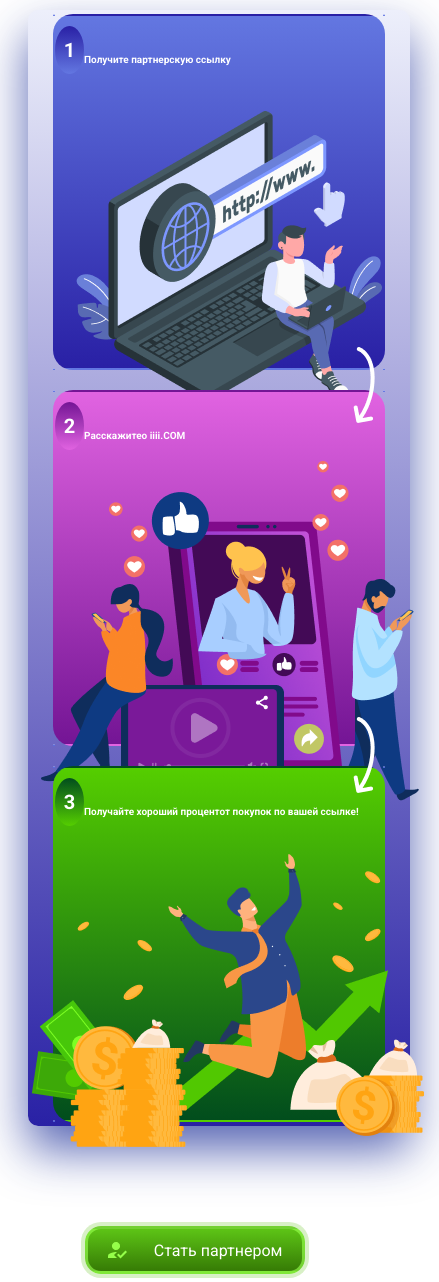
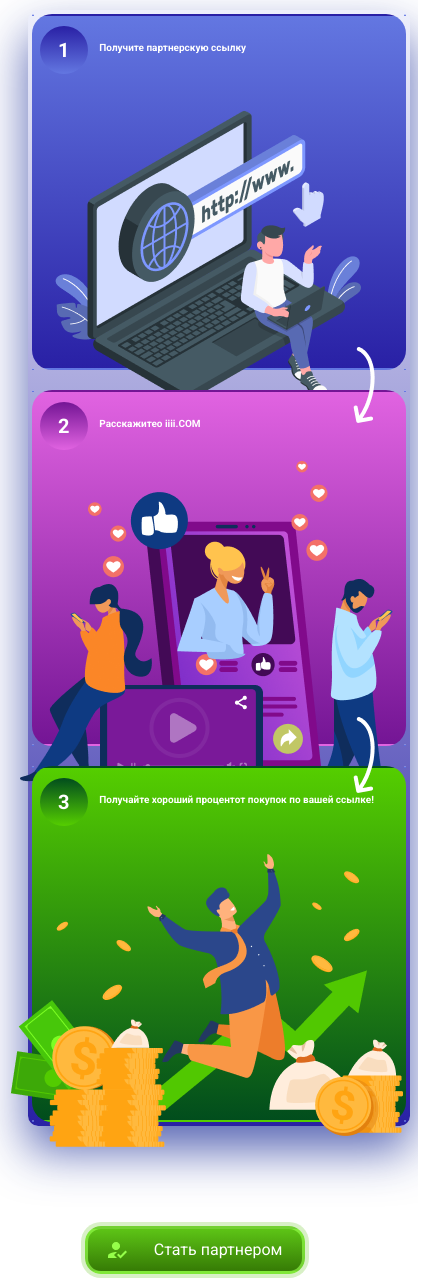
Before and after one commit to EpicZuko/compnents, a React (Create React App) app: page / in a window 390 px wide. Shown: the whole page, 439 px wide, since content can reach past the window. Built offline with nearby package versions, Linux system fonts and the light colour scheme.

Commit message:
creared scsss

```diff
--- a/src/index.scss
+++ b/src/index.scss
@@ -1,10 +1,11 @@
 @import url("https://fonts.googleapis.com/css2?family=Roboto:ital,wght@0,100;0,300;0,400;0,500;0,700;0,900;1,100;1,300;1,400;1,500;1,700;1,900&display=swap");
-
 @mixin cardTs($bcColor) {
   width: 419px;
   height: 352px;
   gap: 0px;
   border-radius: 20px;
+  border: 2px 0px 0px 0px;
+  opacity: 0px;
   background: $bcColor;
   border: 2px solid;
   border-image-source: linear-gradient(
@@ -13,33 +14,29 @@
     #475fdf 100%
   );
   @media (max-width: 777px) {
-    width: 328px;
+    width: 400px;
     height: 352px;
   }
 }
-
 @mixin flexContainer($justify: center) {
   display: flex;
   justify-content: $justify;
   align-items: center;
 }
-
 @mixin bcCircle($background) {
   width: 48px;
   height: 48px;
   gap: 0px;
+  opacity: 0px;
   border-radius: 50%;
   background: $background;
   font-family: Roboto;
   font-size: 20px;
   font-weight: bold;
   margin-bottom: 20px;
+  box-sizing: border-box;
   color: #fff;
-  display: flex;
-  align-items: center;
-  justify-content: center;
 }
-
 @mixin bcImg() {
   width: 419px;
   height: 320px;
@@ -49,12 +46,13 @@
     width: 328px;
     height: 320px;
     padding: 15px 12.01px 15.06px 10.66px;
+    gap: 0px;
+    opacity: 0px;
     display: flex;
     align-items: center;
     justify-content: center;
   }
 }
-
 @mixin arrow() {
   position: relative;
   top: -260px;
@@ -63,7 +61,6 @@
     display: none;
   }
 }
-
 @mixin arrowmedia($top) {
   @media (max-width: 777px) {
     position: absolute;
@@ -71,7 +68,6 @@
     left: 345px;
   }
 }
-
 .container {
   @include flexContainer(space-around);
   margin: 100px auto;
@@ -94,17 +90,14 @@
     margin-left: 20px;
   }
 }
-
 .card:nth-child(1) {
   @include cardTs(linear-gradient(180deg, #6377e1 0%, #2920a5 100%));
 }
-
 .card:nth-child(2) {
   @include cardTs(linear-gradient(180deg, #e163e1 0%, #741595 100%));
   margin-top: 20px;
   margin-bottom: 20px;
 }
-
 .card:nth-child(3) {
   @include cardTs(linear-gradient(180deg, #55ce00 0%, #014d1d 100%));
 }
@@ -115,49 +108,59 @@
     margin-top: 10px;
   }
 }
-
 .circle-1 {
+  @include flexContainer(center);
   @include bcCircle(linear-gradient(180deg, #2920a5 0%, #6377e1 100%));
 }
-
 .circle-2 {
+  @include flexContainer(center);
   @include bcCircle(linear-gradient(180deg, #741595 0%, #e163e1 100%));
 }
-
 .circle-3 {
+  @include flexContainer(center);
   @include bcCircle(linear-gradient(180deg, #014d1d 0%, #55ce00 100%));
 }
-
 .illustration-1 {
   @include bcImg();
 }
-
 .illustration-2 {
   @include bcImg();
 }
-
+.illustration-2 {
+  @include bcImg();
+}
 .content p {
   width: 299px;
+  height: 48px;
+  gap: 0px;
+  opacity: 0px;
   font-family: Roboto;
   font-size: 20px;
   font-weight: 700;
   line-height: 24px;
   text-align: left;
+  margin-left: 0px;
   color: #fff;
   overflow: hidden;
   @media (max-width: 777px) {
+    font-family: Roboto;
     font-size: 10px;
+    font-weight: 700;
+    line-height: 24px;
+    text-align: left;
+    margin-right: 0px;
   }
 }
-
 .btn {
   @include flexContainer(space-around);
   width: 220px;
   height: 48px;
+  gap: 0px;
   border-radius: 16px;
   font-family: Roboto;
   font-size: 16px;
   font-weight: 400;
+  line-height: 16px;
   text-align: center;
   background: linear-gradient(180deg, #5dc416 0%, #367b05 100%);
   border: 3px solid rgba(149, 255, 75, 0.64);
@@ -165,22 +168,18 @@
   cursor: pointer;
   outline: none;
   color: #fff;
-  margin-left: auto;
-  margin-right: auto;
+  margin-left: 60%;
   @media (max-width: 777px) {
-    margin-left: 0;
+    margin-left: 0%;
     margin: 0 auto;
   }
 }
-
 .arrow {
   @include arrow();
 }
-
 .arrow-2 {
   @include arrow();
 }
-
 .arrowmedia-1 {
   display: none;
   @media (max-width: 777px) {
@@ -188,7 +187,6 @@
     display: block;
   }
 }
-
 .arrowmedia-2 {
   display: none;
   @media (max-width: 777px) {
```
